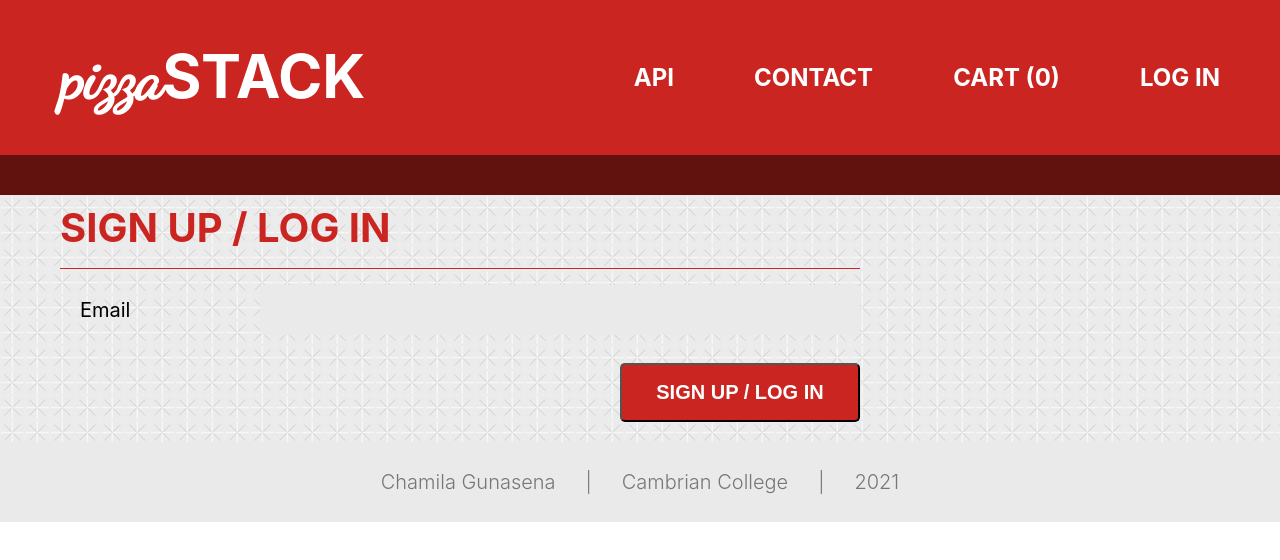
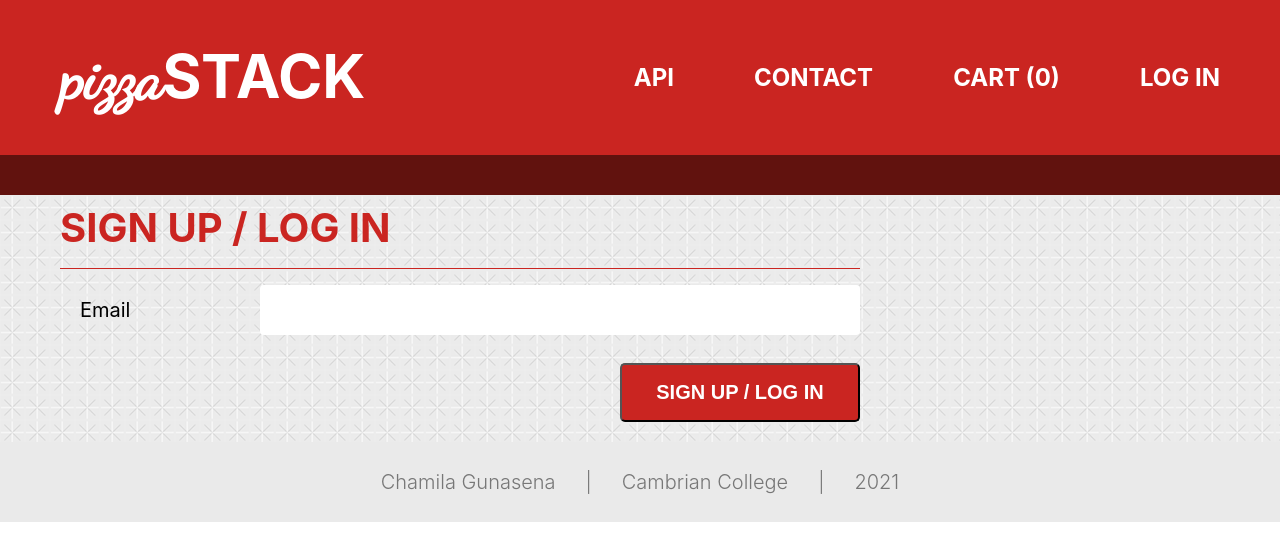
Before and after one commit to merq312/pizza-stack, a Next.js app: page /login in a window 1280 px wide. Shown: the top 560 px of the page. Built offline with nearby package versions, Linux system fonts and the light colour scheme; no server answers.

Commit message:
CSS fixes

```diff
--- a/components/user-form/user-form.module.scss
+++ b/components/user-form/user-form.module.scss
@@ -22,7 +22,7 @@
     min-width: 0;
     height: 5rem;
     padding: 0 2rem;
-    background-color: #eaeaea;
+    background-color: #fff;
     padding: 6px;
     border: none;
     border-radius: 4px;
--- a/styles/LogIn.module.scss
+++ b/styles/LogIn.module.scss
@@ -36,7 +36,7 @@
     min-width: 0;
     height: 5rem;
     padding: 0 2rem;
-    background-color: #eaeaea;
+    background-color: #fff;
     padding: 6px;
     border: none;
     border-radius: 4px;
```
